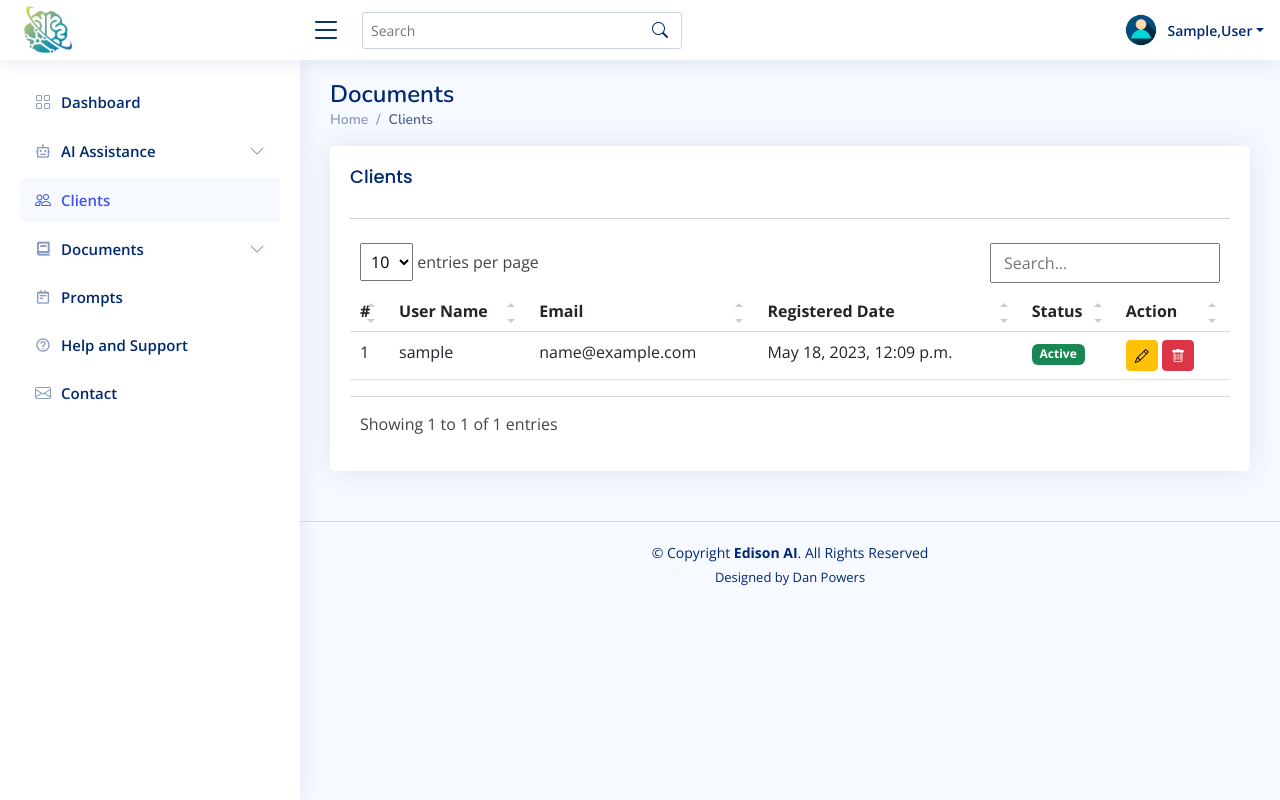
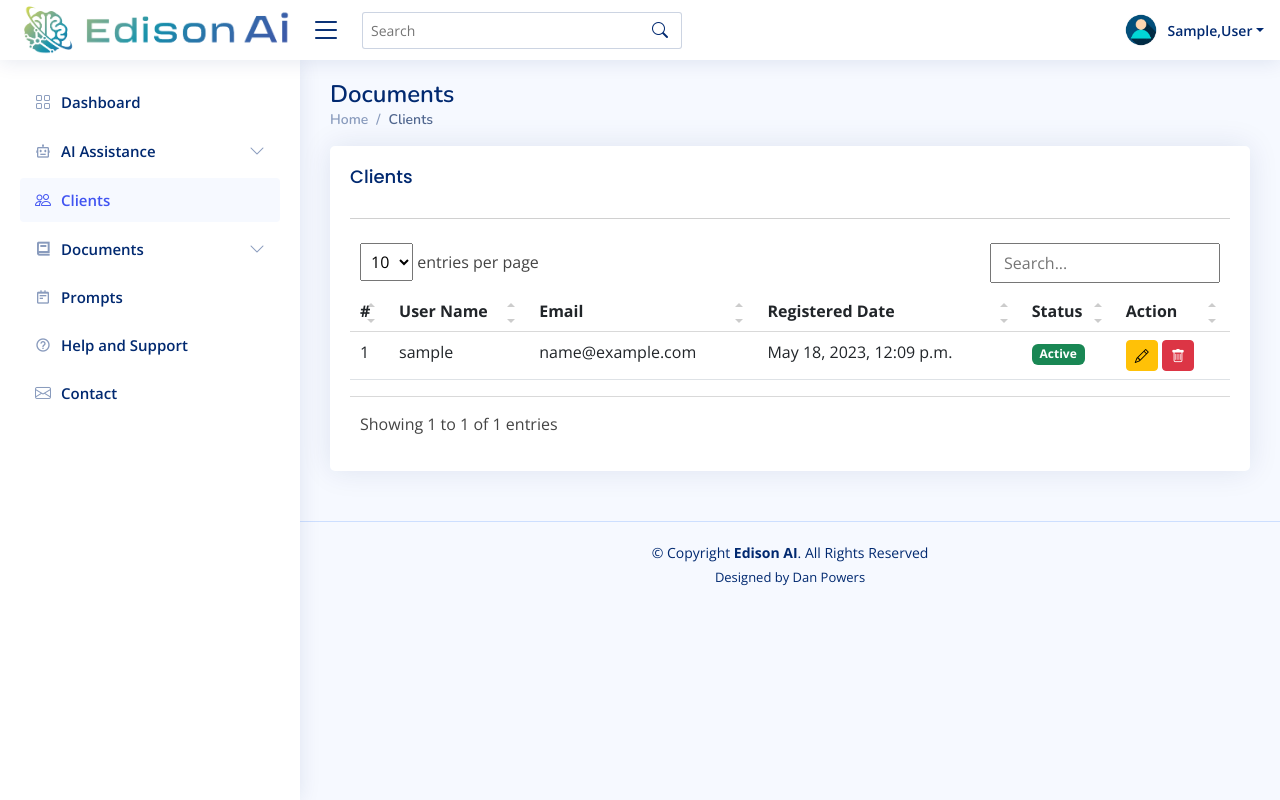
Before and after one commit to NazarKhlopeniuk/accelerated-banking, a Django app: page /clients in a window 1280 px wide. Run offline with Django 4.2, Linux system fonts and the light colour scheme; the visitor is signed in with stand-in values (Sample User, id 1); data comes from the database, SQL or seed files in the repository; some libraries are stand-ins or nearby versions.

Commit message:
updated prompts

```diff
--- a/pdfchat/templates/base.html
+++ b/pdfchat/templates/base.html
@@ -40,7 +40,7 @@
     <div class="d-flex align-items-center justify-content-between">
       <a href="/" class="logo d-flex align-items-center">
         <img src="{% static 'assets/img/favicon.png' %}" alt="">
-        {% comment %} <span class="d-none d-lg-block"><img src="{% static 'assets/img/title1.png' %}" alt=""></span> {% endcomment %}
+        <span class="d-none d-lg-block"><img src="{% static 'assets/img/title1.png' %}" alt=""></span>
       </a>
       <i class="bi bi-list toggle-sidebar-btn"></i>
     </div><!-- End Logo -->
```
